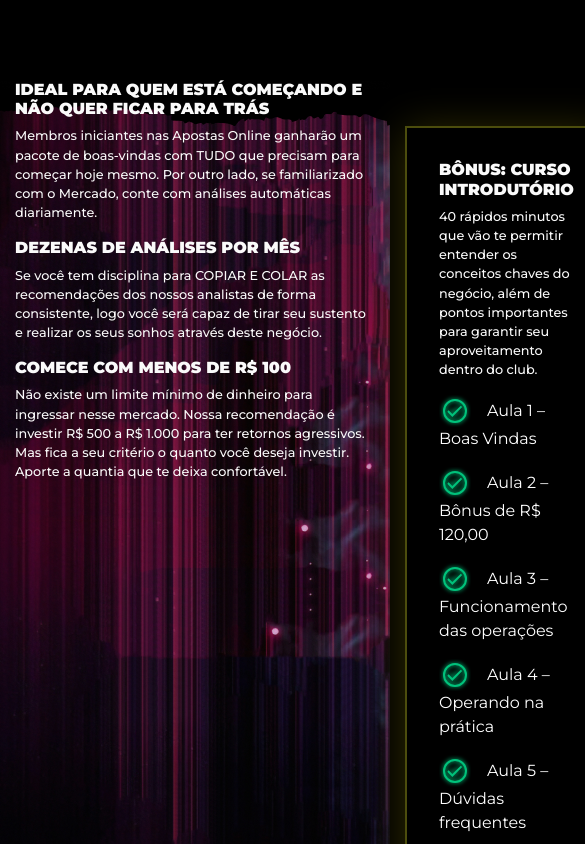
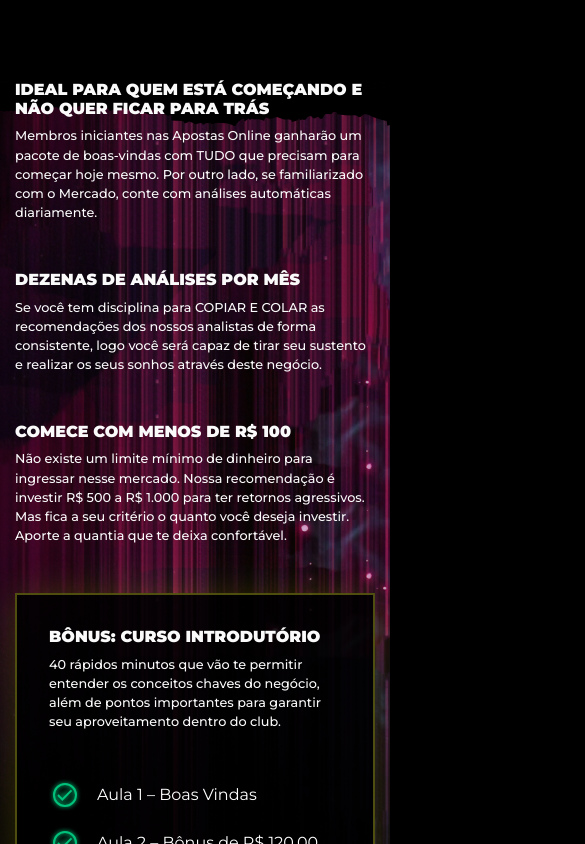
Before and after one commit to SandroSena/projeto-betclub, a React (Create React App) app: page / in a window 390 px wide. Shown: the part 4380-5224 px from the top of the page, 585 px wide, since content can reach past the window. Built offline with nearby package versions, Linux system fonts and the light colour scheme.

Commit message:
Fix mobile seasson 6

```diff
--- a/src/components/Bonus.js
+++ b/src/components/Bonus.js
@@ -48,11 +48,13 @@ const Bonus = () => {
     flex-direction: column;
     justify-content: space-around;
   `;
+
   const CTASuperText = styled.p`
     font-family: Montserrat;
     font-weight: 500;
     font-size: 1.5rem;
     color: #fafafa;
+    margin-bottom: 3rem;
 
     @media (max-width: 767px) {
       font-size: 0.8rem;
@@ -63,6 +65,7 @@ const Bonus = () => {
     font-weight: 500;
     font-size: 1.2rem;
     color: #fafafa;
+    margin-bottom: 3rem;
 
     @media (max-width: 767px) {
       font-size: 0.8rem;
@@ -91,14 +94,19 @@ const Bonus = () => {
     text-transform: uppercase;
     padding: 0.5rem;
     font-weight: bold;
-    margin-top:1rem;
-    margin-left:0.1rem;
+    margin-top: 1rem;
+    margin-left: 0.1rem;
   `;
 
   const ContentWrapper = styled.div`
     display: flex;
     flex-direction: row;
     align-items: flex-start;
+
+    @media (max-width: 767px) {
+      display: flex;
+      flex-flow: column wrap;
+    }
   `;
   return (
     <Container className='p-0' fluid>
@@ -137,7 +145,7 @@ const Bonus = () => {
               </div>
             </TextContainer>
           </Col>
-          <Col md={{ span: 5 }}>
+          <Col md={{ span: 5 }} xs={12}>
             <BonusContainer>
               <CTATitle>BÔNUS: CURSO INTRODUTÓRIO</CTATitle>
               <CTAText>
@@ -146,27 +154,27 @@ const Bonus = () => {
                 aproveitamento dentro do club.
               </CTAText>
               <ClassItem>
-                <img src={Checkmark} />
+                <img src={Checkmark} alt='Boas Vindas' />
                 <ClassTitle>Aula 1 – Boas Vindas</ClassTitle>
               </ClassItem>
               <ClassItem>
-                <img src={Checkmark} />
+                <img src={Checkmark} alt='Bônus de R$ 120,00' />
                 <ClassTitle>Aula 2 – Bônus de R$ 120,00</ClassTitle>
               </ClassItem>
               <ClassItem>
-                <img src={Checkmark} />
+                <img src={Checkmark} alt='Funcionamento das operações' />
                 <ClassTitle>Aula 3 – Funcionamento das operações</ClassTitle>
               </ClassItem>
               <ClassItem>
-                <img src={Checkmark} />
+                <img src={Checkmark} alt='Operando na prática' />
                 <ClassTitle>Aula 4 – Operando na prática</ClassTitle>
               </ClassItem>
               <ClassItem>
-                <img src={Checkmark} />
+                <img src={Checkmark} alt='Dúvidas frequentes' />
                 <ClassTitle>Aula 5 – Dúvidas frequentes</ClassTitle>
               </ClassItem>
               <ClassItem>
-                <img src={Checkmark} />
+                <img src={Checkmark} alt='Suporte' />
                 <ClassTitle>Aula 6 – Suporte</ClassTitle>
               </ClassItem>
               <Button>Adquira Agora</Button>
```
